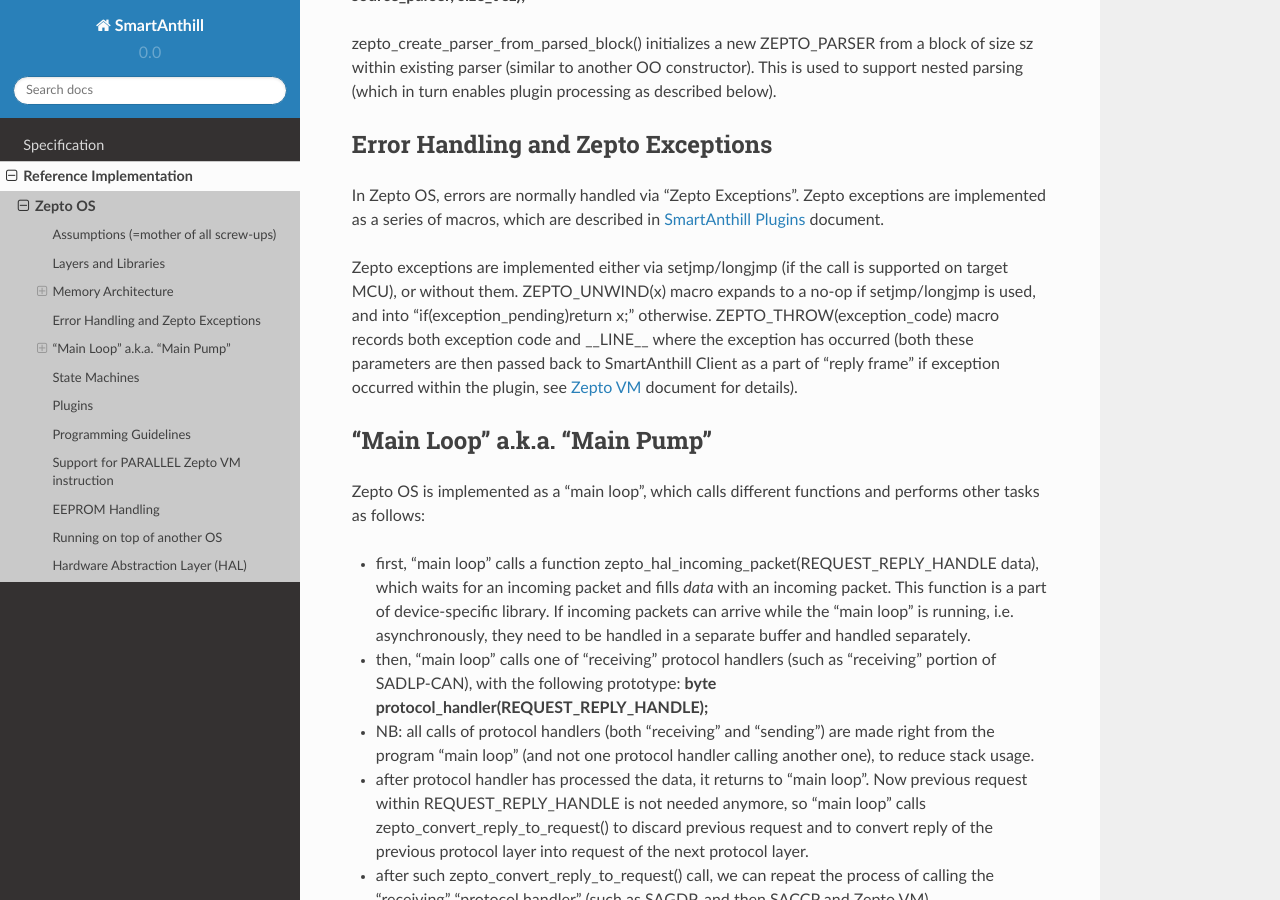
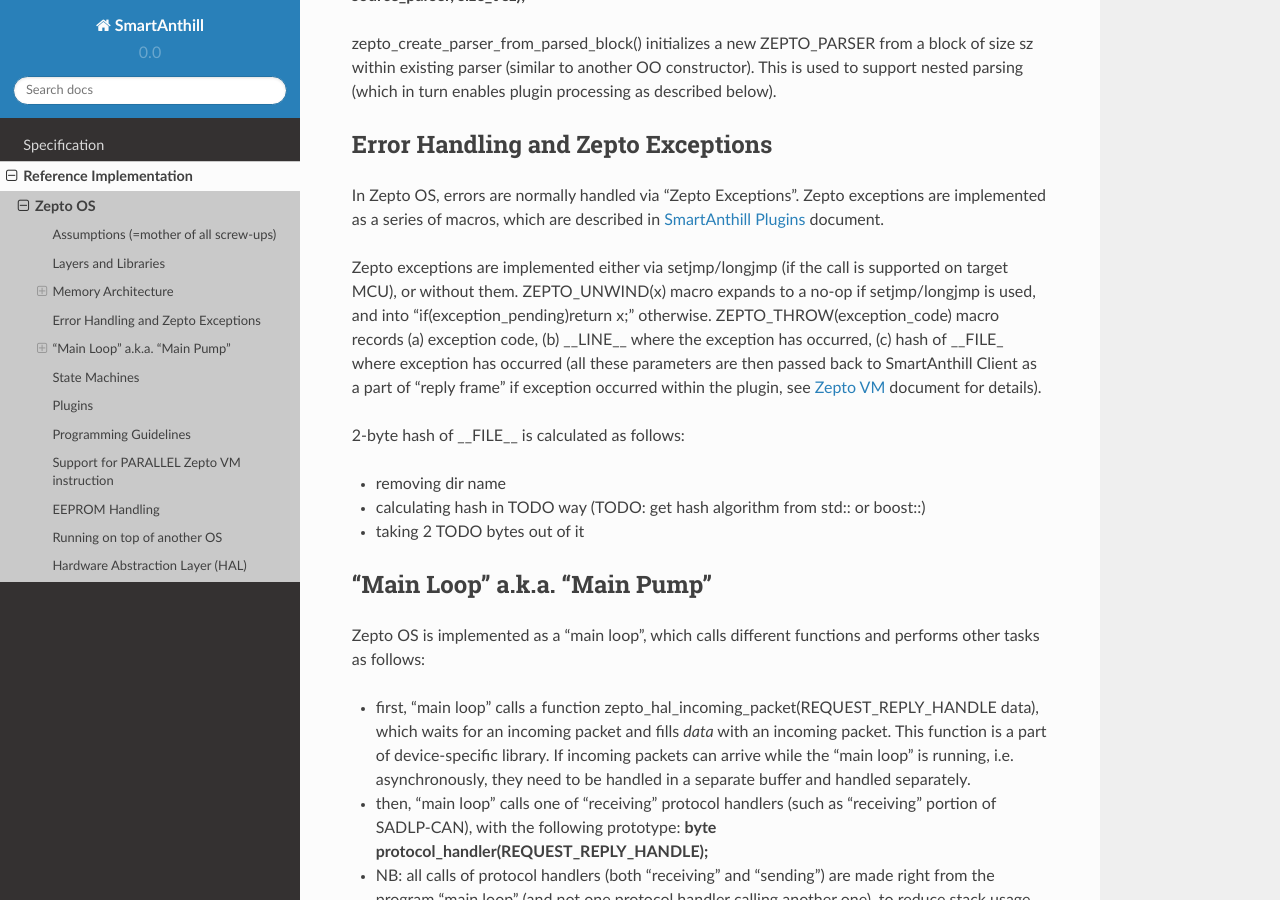
Before and after one commit to smartanthill/smartanthill2_0, a Sphinx documentation site: the page built from docs/design-documents/reference-implementation/zepto-os.rst, in a window 1280 px wide and 900 px high, scrolled down 3454 px. Built offline with Sphinx 7.4.7 and the Read the Docs theme 2.0.0, drawn with Linux system fonts in a browser that asks for light colours.

```diff
--- a/docs/design-documents/reference-implementation/zepto-os.rst
+++ b/docs/design-documents/reference-implementation/zepto-os.rst
@@ -110,7 +110,13 @@
 
 In Zepto OS, errors are normally handled via "Zepto Exceptions". Zepto exceptions are implemented as a series of macros, which are described in :ref:`saplugin` document.
 
-Zepto exceptions are implemented either via setjmp/longjmp (if the call is supported on target MCU), or without them. ZEPTO_UNWIND(x) macro expands to a no-op if setjmp/longjmp is used, and into "if(exception_pending)return x;" otherwise. ZEPTO_THROW(exception_code) macro records both exception code and __LINE__ where the exception has occurred (both these parameters are then passed back to SmartAnthill Client as a part of "reply frame" if exception occurred within the plugin, see :ref:`sazeptovm` document for details).
+Zepto exceptions are implemented either via setjmp/longjmp (if the call is supported on target MCU), or without them. ZEPTO_UNWIND(x) macro expands to a no-op if setjmp/longjmp is used, and into "if(exception_pending)return x;" otherwise. ZEPTO_THROW(exception_code) macro records (a) exception code, (b) __LINE__ where the exception has occurred, (c) hash of __FILE_ where exception has occurred (all these parameters are then passed back to SmartAnthill Client as a part of "reply frame" if exception occurred within the plugin, see :ref:`sazeptovm` document for details).
+
+2-byte hash of __FILE__ is calculated as follows:
+
+* removing dir name
+* calculating hash in TODO way (TODO: get hash algorithm from std:: or boost::)
+* taking 2 TODO bytes out of it
 
 "Main Loop" a.k.a. "Main Pump"
 ------------------------------
```
Also changed, not shown: other parts of docs/design-documents/reference-implementation/zepto-os.rst (+1 -1 lines), docs/design-documents/smartanthill-plugins.rst (+12 -1 lines).
